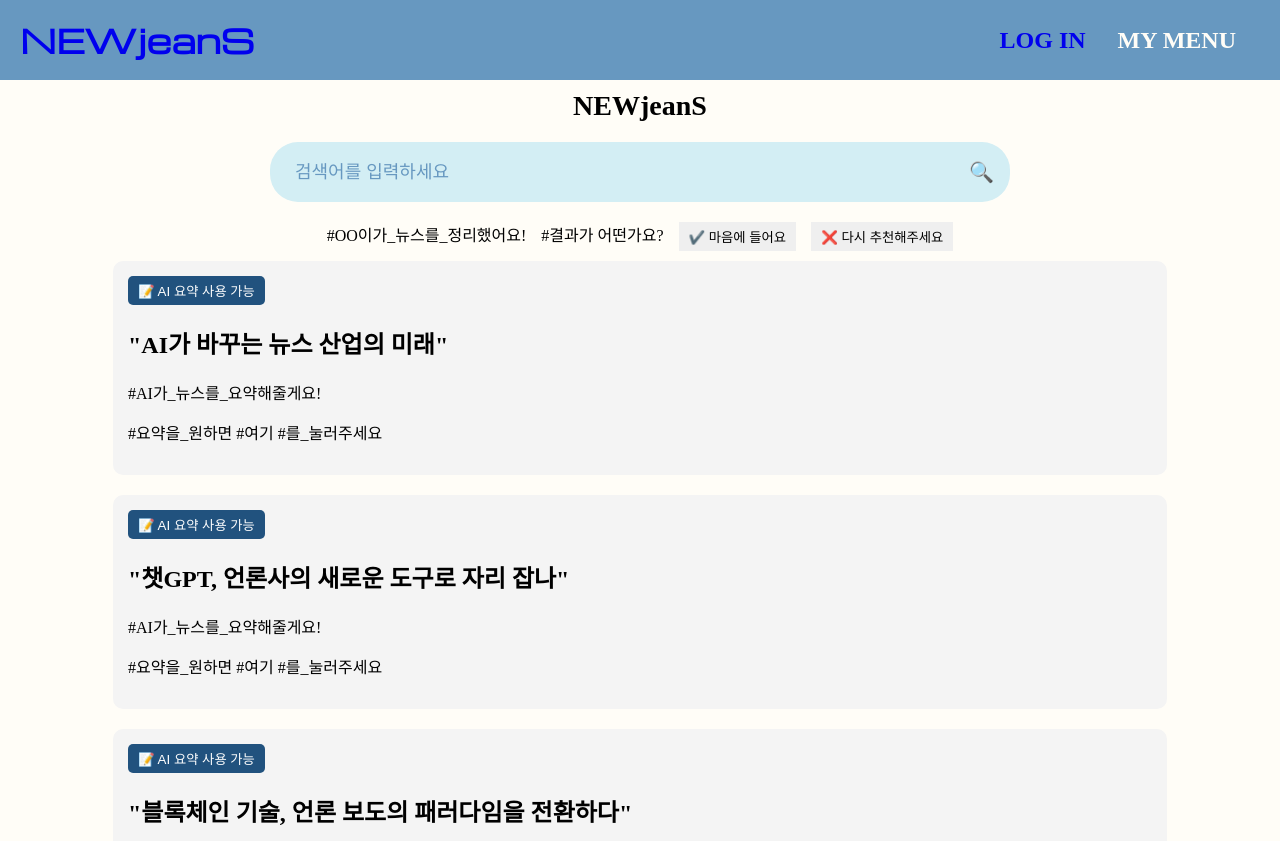
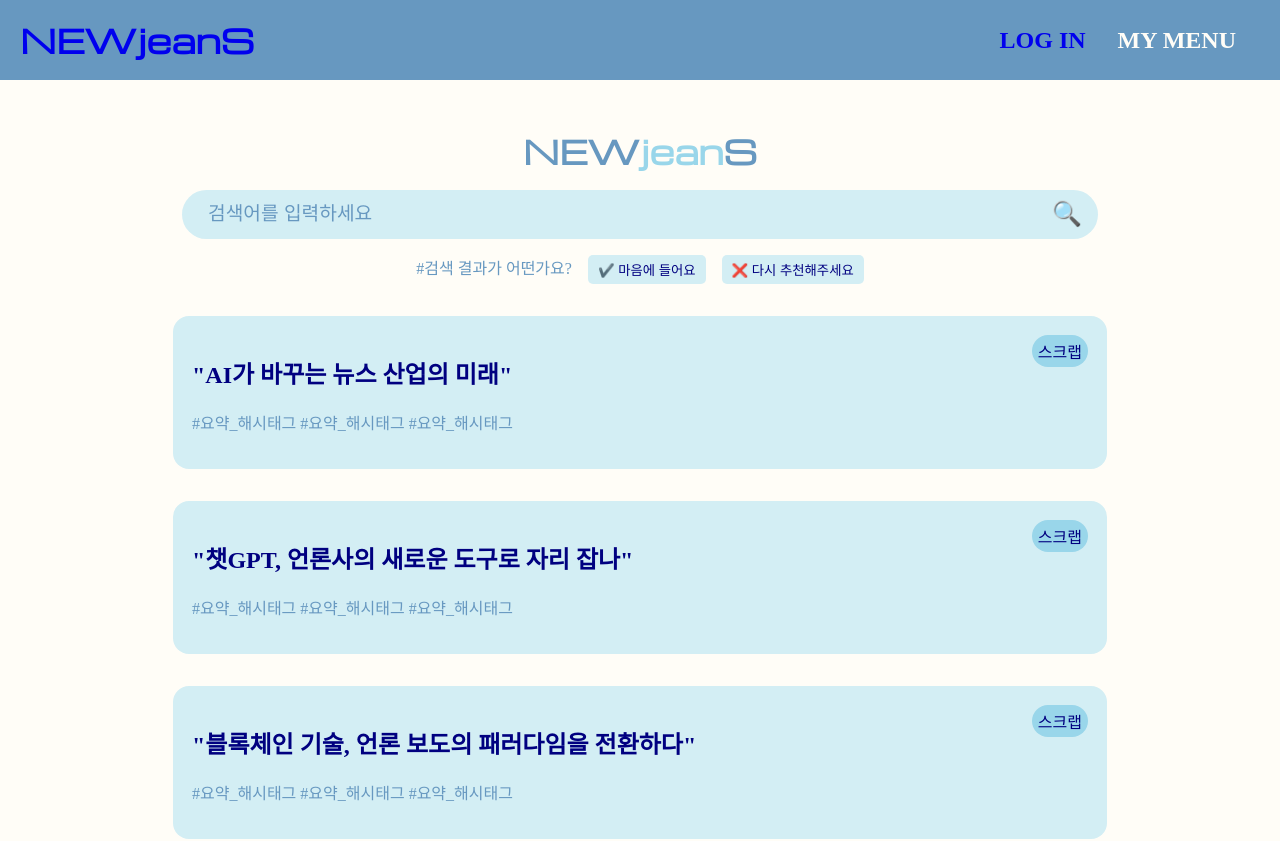
Before and after one commit to lg-cns-am-1-mini6/FE, a React (Vite) app in the folder news_app/: page /NewsSearch in a window 1280 px wide. Shown: the top 841 px of the page. Built offline with nearby package versions, Linux system fonts and the light colour scheme.

Commit message:
design: NewsSearch 디자인 수정

```diff
--- a/news_app/src/App.jsx
+++ b/news_app/src/App.jsx
@@ -32,6 +32,8 @@
           {/* 로그인용 */}
           <Route path="/login/oauth2/code/google" element={<LoginHandler />} />
           <Route path="/login/oauth2/code/kakao" element={<LoginHandler />} />
+
+          {/* 에러 페이지 : 잘못된 경로도 포함해야 */}
         </Routes>
         <Footer />
       </div>
--- a/news_app/src/components/BasicPage.css
+++ b/news_app/src/components/BasicPage.css
@@ -6,10 +6,16 @@
   width: 100vw;
 }
 
+.news-container {
+  min-width: 100vw;
+  text-align: center;
+}
+
 .basic-title {
   font-family: "Michroma", serif;
   font-size: 3rem;
   color: var(--main-color);
+  margin-bottom: 0;
 }
 
 .basic-title span {
@@ -18,17 +24,12 @@
 
 .basic-hashtags {
   margin: 5px 0;
-  color: grey;
-  font-size: 1.2rem;
+  color: gray;
+  font-size: 1rem;
 }
 
 .basic-hashtags p {
-  margin: 3px;
-}
-
-.search-box {
-  height: 2.5rem;
-  background-color: var(--light-2-color);
+  margin: 0.25rem;
 }
 
 .search-box input {
--- a/news_app/src/components/BasicPage.jsx
+++ b/news_app/src/components/BasicPage.jsx
@@ -18,7 +18,7 @@
         <h1 className="basic-title">
           NEW<span>jean</span>S
         </h1>
-        <div className="search-box">
+        <div className="search-box basic-search-box">
           <input
             type="text"
             placeholder="검색어를 입력하세요"
@@ -44,9 +44,9 @@
               </p>
             </>
           )}
-          <button onClick={() => setLogin(!login)}>
+          {/* <button onClick={() => setLogin(!login)}>
             로그인 여부 토글 (테스트용)
-          </button>
+          </button> */}
         </div>
       </div>
     </div>
--- a/news_app/src/components/Header.css
+++ b/news_app/src/components/Header.css
@@ -8,6 +8,7 @@
   --light-p-color: #fdd85d;
 
   --light-2-color: #d3eef4;
+  --light-3-color: #f4fcff;
 }
 
 .header {
@@ -51,19 +52,19 @@
   position: fixed;
   top: 5rem;
   right: 0px;
-  background-color: var(--main-bg-color);
+  background-color: transparent;
   list-style: none;
   padding: 0 0 0.5rem 0;
   margin: 0;
   min-width: 10rem;
   text-align: center;
 
-  max-height: 0; /* 처음에는 안 보이게 */
+  max-height: 0;
   overflow: hidden;
   transition: max-height 0.3s ease-out;
 }
 .menu-container.open .dropdown-menu {
-  max-height: 200px; /* 충분한 높이 설정 */
+  max-height: 20rem;
 }
 
 .dropdown-menu li {
--- a/news_app/src/components/Login.css
+++ b/news_app/src/components/Login.css
@@ -6,7 +6,7 @@
 }
 
 .loginbox {
-  background-color: #f4fcff;
+  /* background-color: var(--light-3-color); */
   padding: 20px;
   border-radius: 2rem;
   text-align: center;
--- a/news_app/src/components/NewsSearch.css
+++ b/news_app/src/components/NewsSearch.css
@@ -1,20 +1,25 @@
-.news-container {
+.search-container {
+  margin-top: 5rem;
   text-align: center;
-  margin-top: 70px;
 }
 
 .site-title {
-  margin-top: 20px;
-  font-size: 28px;
-  font-weight: bold;
+  margin: 3rem 0 0.7rem 0;
+  font-size: 2rem;
+  font-family: "Michroma";
+  color: var(--main-color);
+}
+
+.site-title span {
+  color: var(--light-color);
 }
 
 .search-box {
-  margin: 20px auto;
-  width: 720px;
-  height: 61px;
-  background-color: #dae9fb;
-  border-radius: 28px;
+  margin: 1rem auto;
+  height: 1.8rem;
+  width: 70%;
+  background-color: var(--light-2-color);
+  border-radius: 2rem;
   display: flex;
   align-items: center;
   padding: 10px;
@@ -24,56 +29,85 @@
   flex: 1;
   border: none;
   background: none;
-  font-size: 18px;
-  padding-left: 15px;
+  font-size: 1.2rem;
+  padding-left: 1rem;
 }
 
 .search-box button {
   background: none;
   border: none;
-  font-size: 20px;
+  font-size: 1.5rem;
   cursor: pointer;
 }
 
 .search-hashtags {
   display: flex;
   justify-content: center;
-  gap: 15px;
-  margin: 10px 0;
-}
-
-.like-btn,
-.retry-btn {
-  border: none;
-  padding: 5px 10px;
-  cursor: pointer;
+  gap: 1rem;
+  margin: 0.8rem 0;
+  color: var(--main-color);
 }
 
 .news-list {
   display: flex;
   flex-direction: column;
   align-items: center;
-  gap: 20px;
+  gap: 2rem;
+  margin: 2rem 0;
 }
 
 .news-card {
-  width: 80%;
-  padding: 15px;
-  background: #f4f4f4;
-  border-radius: 10px;
+  display: flex;
+  justify-content: space-between;
+  width: 70%;
+  padding: 1.2rem;
+  background: var(--light-2-color);
+  border-radius: 1rem;
   text-align: left;
 }
 
-.news-card h2 a {
+.news-card-text h2 a {
   text-decoration: none;
-  color: black;
+  color: navy;
 }
 
-.summary-btn {
-  background: #21527e;
-  color: white;
+.news-card-text p {
+  color: var(--main-color);
+}
+
+.news-card button {
+  height: 2rem;
+}
+
+.like-btn {
   border: none;
   padding: 5px 10px;
   cursor: pointer;
   border-radius: 5px;
+
+  background-color: var(--light-2-color);
+  color: navy;
 }
+
+.like-btn:hover {
+  background-color: var(--light-color);
+}
+
+.scrap-button {
+  background-color: var(--light-color);
+  color: navy;
+
+  border: none;
+  border-radius: 4rem;
+  cursor: pointer;
+  font-size: 16px;
+}
+
+.scrap-button:hover {
+  background-color: var(--main-color);
+  color: var(--main-bg-color);
+}
+
+.scrap-button:active {
+  background-color: navy;
+}
--- a/news_app/src/components/NewsSearch.jsx
+++ b/news_app/src/components/NewsSearch.jsx
@@ -23,8 +23,10 @@
   return (
     <>
       <Header />
-      <div className="news-container">
-        <h1 className="site-title">NEWjeanS</h1>
+      <div className="search-container">
+        <h1 className="site-title">
+          NEW<span>jean</span>S
+        </h1>
         <div className="search-box">
           <input
             type="text"
@@ -35,28 +37,26 @@
           <button onClick={handleSearch}>🔍</button>
         </div>
         <div className="search-hashtags">
-          <span>#OO이가_뉴스를_정리했어요!</span>
-          <span>#결과가 어떤가요?</span>
+          <span>#검색 결과가 어떤가요?</span>
           <button className="like-btn">✔️ 마음에 들어요</button>
-          <button className="retry-btn">❌ 다시 추천해주세요</button>
+          <button className="like-btn">❌ 다시 추천해주세요</button>
         </div>
         <div className="news-list">
           {news.map((item, index) => (
             <div key={index} className="news-card">
-              <button className="summary-btn">📝 AI 요약 사용 가능</button>
-              <h2>
-                <a
-                  href={item.link}
-                  target="_blank"
-                  rel="noopener noreferrer"
-                >
-                  "{item.title}"
-                </a>
-              </h2>
-              <p>#AI가_뉴스를_요약해줄게요!</p>
-              <p>
+              <div className="news-card-text">
+                {/* <button className="summary-btn">📝 AI 요약 사용 가능</button> */}
+                <h2>
+                  <a href={item.link} target="_blank" rel="noopener noreferrer">
+                    "{item.title}"
+                  </a>
+                </h2>
+                <p>#요약_해시태그 #요약_해시태그 #요약_해시태그</p>
+                {/* <p>
                 #요약을_원하면 <span>#여기</span> <span>#를_눌러주세요</span>
-              </p>
+              </p> */}
+              </div>
+              <button className="scrap-button">스크랩</button>
             </div>
           ))}
         </div>
```
